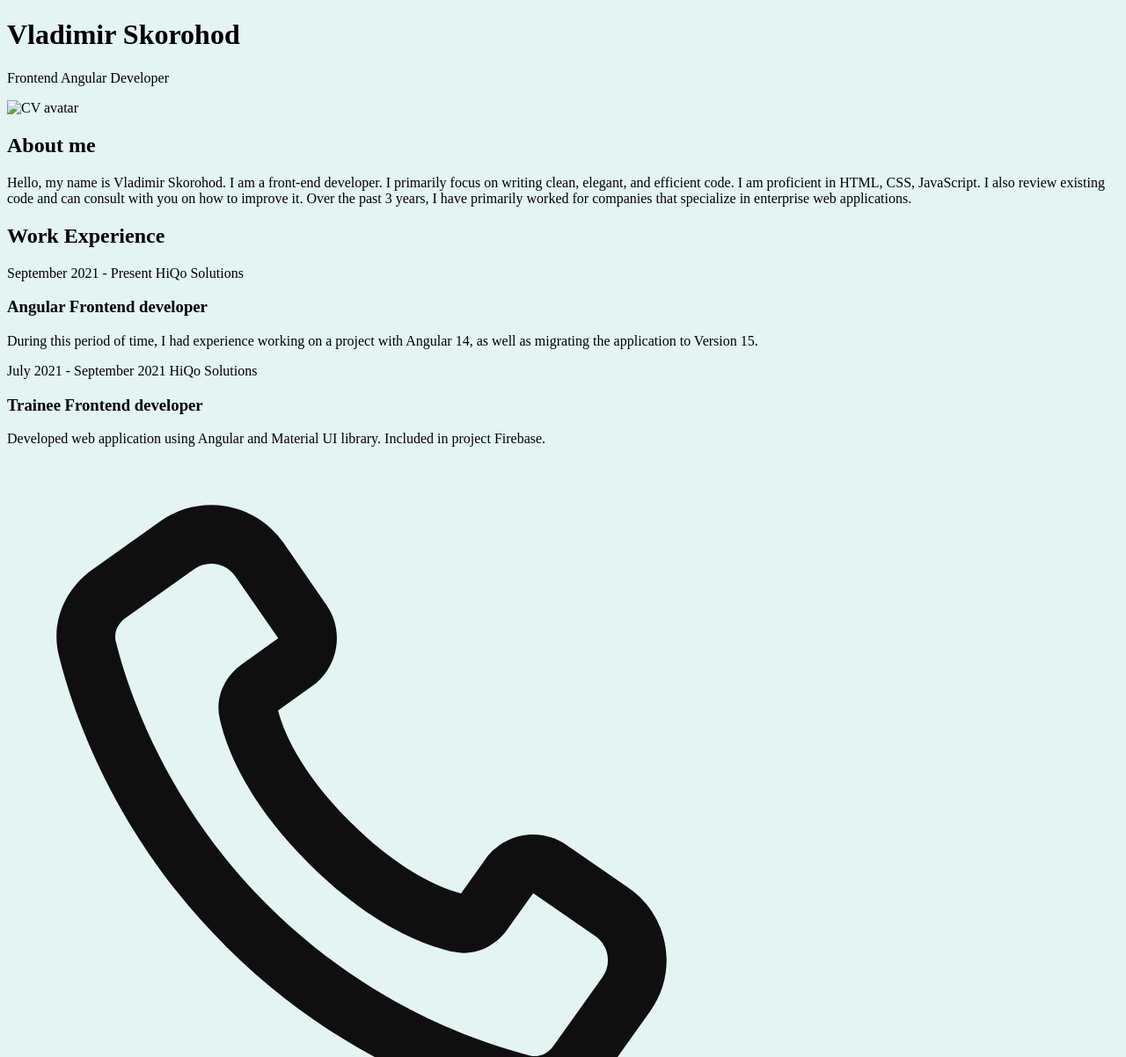
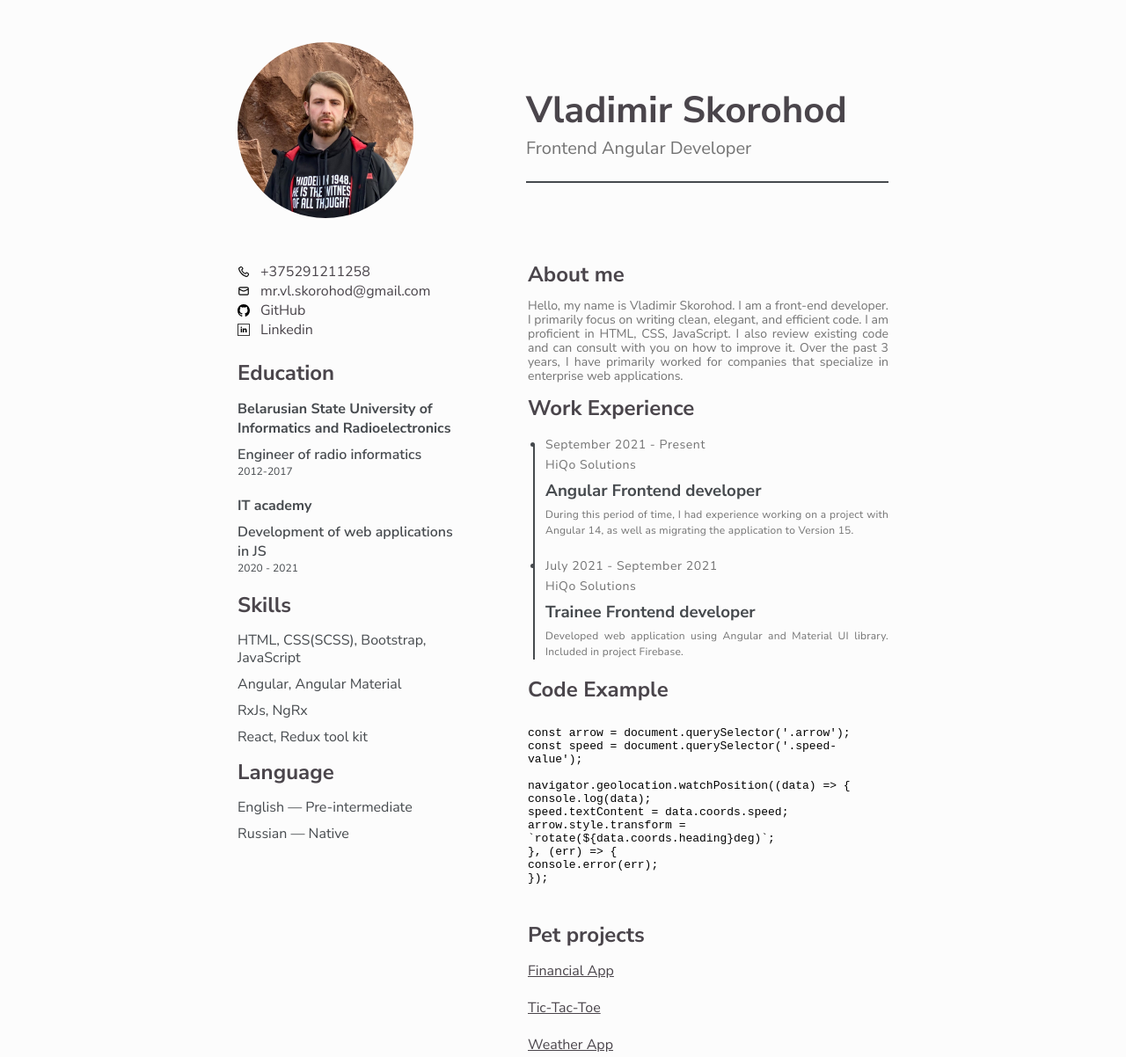
Before and after one commit to MrSkorohod/rsschool-cv, a plain HTML site: page index.html in a window 1280 px wide. Shown: the top 1202 px of the page at 88% size. Drawn offline with Linux system fonts and the light colour scheme.

Commit message:
feat: add avatar and styles for cv template

```diff
--- a/index.html
+++ b/index.html
@@ -5,42 +5,21 @@
   <meta name="viewport" content="width=device-width, initial-scale=1.0">
   <title>Personal CV</title>
   <link rel="stylesheet" type="text/css" href="styles/styles.css">
+  <link rel="preconnect" href="https://fonts.googleapis.com">
+  <link rel="preconnect" href="https://fonts.gstatic.com" crossorigin>
+  <link href="https://fonts.googleapis.com/css2?family=Nunito+Sans:ital,opsz,wght@0,6..12,200..1000;1,6..12,200..1000&display=swap" rel="stylesheet">
 </head>
 <body>
-  <header>
-    <h1>Vladimir Skorohod</h1>
-    <p>Frontend Angular Developer</p>
-    <img src="" alt="CV avatar">
-
+  <header class="main-header">
+    <div class="main-header-content">
+      <h1 class="main-header-title">Vladimir Skorohod</h1>
+      <p class="main-header-subtitle">Frontend Angular Developer</p>
+    </div>
+    <img src="images/content/avatar.jpg" alt="CV avatar">
   </header>
-  <section>
-    <header>
-      <h2>About me</h2>
-    </header>
-    <p>Hello, my name is Vladimir Skorohod. I am a front-end developer. I primarily focus on writing clean, elegant,
-      and efficient code. I am proficient in HTML, CSS, JavaScript. I also review existing code and can consult with
-      you on how to improve it. Over the past 3 years, I have primarily worked for companies that specialize in
-      enterprise web applications.</p>
-  </section>
-  <section>
-    <header>
-      <h2>Work Experience</h2>
-    </header>
-    <article>
-      <span>September 2021 - Present</span>
-      <span>HiQo Solutions</span>
-      <h3>Angular Frontend developer</h3>
-      <p>During this period of time, I had experience working on a project with Angular 14, as well as migrating the application to Version 15.</p>
-    </article>
-    <article>
-      <span>July 2021 - September 2021</span>
-      <span>HiQo Solutions</span>
-      <h3>Trainee Frontend developer</h3>
-      <p>Developed web application using Angular and Material UI library. Included in project Firebase.</p>
-    </article>
-  </section>
-  <aside>
-    <section>
+  <main class="cv-body">
+    <aside class="cv-aside">
+      <section class="contacts">
         <a href="tel:+375291211258">
           <img src="images/favicons/call.svg" alt="Phone image">
           +375291211258
@@ -58,30 +37,32 @@
           Linkedin
         </a>
       </section>
-    <section>
+      <section class="education">
         <header>
           <h2>Education</h2>
         </header>
-      <div>
-        <strong>Belarusian State University of Informatics and Radioelectronics</strong>
-        <span>Engineer of radio informatics</span>
-        <span>2012-2017</span>
-      </div>
-      <div>
-        <strong>IT academy</strong>
-        <span>Development of web applications in JS</span>
-        <span>2020 - 2021</span>
-      </div>
+        <ul>
+          <li>
+            <strong class="education-title">Belarusian State University of Informatics and Radioelectronics</strong>
+            <span class="education-name">Engineer of radio informatics</span>
+            <span class="education-time">2012-2017</span>
+          </li>
+          <li>
+            <strong class="education-title">IT academy</strong>
+            <span class="education-name">Development of web applications in JS</span>
+            <span class="education-time">2020 - 2021</span>
+          </li>
+        </ul>
       </section>
       <section>
         <header>
           <h2>Skills</h2>
         </header>
         <ul>
-        <li>HTML, CSS(SCSS), Bootstrap, JavaScript</li>
-        <li>Angular, Angular Material</li>
-        <li>RxJs, NgRx</li>
-        <li>React, Redux tool kit</li>
+          <li class="skill-item">HTML, CSS(SCSS), Bootstrap, JavaScript</li>
+          <li class="skill-item">Angular, Angular Material</li>
+          <li class="skill-item">RxJs, NgRx</li>
+          <li class="skill-item">React, Redux tool kit</li>
         </ul>
       </section>
       <section>
@@ -89,10 +70,77 @@
           <h2>Language</h2>
         </header>
         <ul>
-        <li>English &mdash; Pre-intermediate</li>
-        <li>Russian &mdash; Native</li>
+          <li class="language-item">English &mdash; Pre-intermediate</li>
+          <li class="language-item">Russian &mdash; Native</li>
         </ul>
       </section>
     </aside>
+    <article class="cv-article">
+      <section>
+        <header>
+          <h2>About me</h2>
+        </header>
+        <p class="about-text">Hello, my name is Vladimir Skorohod. I am a front-end developer. I primarily focus on writing clean, elegant,
+          and efficient code. I am proficient in HTML, CSS, JavaScript. I also review existing code and can consult with
+          you on how to improve it. Over the past 3 years, I have primarily worked for companies that specialize in
+          enterprise web applications.</p>
+      </section>
+      <section class="work-experience">
+        <header>
+          <h2>Work Experience</h2>
+        </header>
+
+        <ul class="work-experience-list">
+          <li>
+            <span class="work-experience-time">September 2021 - Present</span>
+            <span class="work-experience-company">HiQo Solutions</span>
+            <h3 class="work-experience-title">Angular Frontend developer</h3>
+            <p class="work-experience-text">During this period of time, I had experience working on a project with Angular 14, as well as migrating the application to Version 15.</p>
+          </li>
+          <li>
+            <span class="work-experience-time">July 2021 - September 2021</span>
+            <span class="work-experience-company">HiQo Solutions</span>
+            <h3 class="work-experience-title">Trainee Frontend developer</h3>
+            <p class="work-experience-text">Developed web application using Angular and Material UI library. Included in project Firebase.</p>
+          </li>
+        </ul>
+      </section>
+      <section class="code-example">
+        <header>
+          <h2>Code Example</h2>
+        </header>
+          <pre>
+            <code>
+              const arrow = document.querySelector('.arrow');
+              const speed = document.querySelector('.speed-value');
+
+              navigator.geolocation.watchPosition((data) =&gt; {
+                console.log(data);
+                speed.textContent = data.coords.speed;
+                arrow.style.transform = `rotate(${data.coords.heading}deg)`;
+              }, (err) =&gt; {
+                console.error(err);
+              });
+            </code>
+          </pre>
+      </section>
+      <section>
+        <header>
+          <h2>Pet projects</h2>
+        </header>
+        <ul>
+          <li>
+            <a href="https://github.com/MrSkorohod/Financial-app">Financial App</a>
+          </li>
+          <li>
+            <a href="https://github.com/MrSkorohod/Tic-Tac-Toe">Tic-Tac-Toe</a>
+          </li>
+          <li>
+            <a href="https://github.com/MrSkorohod/weather_app">Weather App</a>
+          </li>
+        </ul>
+      </section>
+    </article>
+  </main>
 </body>
 </html>
--- a/styles/styles.css
+++ b/styles/styles.css
@@ -1,3 +1,199 @@
 body {
-  background-color: #e3f4f2;
+  max-width: 740px;
+  margin: 48px auto;
+
+  font-family: "Nunito Sans", sans-serif;
+
+  background-color: #fcfcfc;
 }
+
+h1,
+h2,
+a {
+  color: rgb(74, 69, 75);
+}
+
+h2 {
+  margin: 0;
+
+  font-weight: 700;
+  font-size: 24px;
+  line-height: 28px;
+}
+
+ul {
+  list-style: none;
+  padding: 0;
+}
+
+ul li {
+  margin-bottom: 20px;
+}
+
+strong {
+  color: rgb(70, 74, 78);
+}
+
+.main-header {
+  display: flex;
+  flex-direction: row-reverse;
+  align-items: center;
+  margin-bottom: 50px;
+}
+
+.main-header-content {
+  width: 100%;
+  margin-left: 128px;
+}
+
+.main-header-title {
+  margin-bottom: 0;
+
+  font-weight: 700;
+  font-size: 42px;
+  line-height: 60px;
+}
+
+.main-header-subtitle {
+  margin-top: 0;
+  padding-bottom: 24px;
+
+  font-size: 20px;
+  font-weight: 400;
+  line-height: 26px;
+
+  color: rgb(115, 115, 115);
+  border-bottom: 2px solid rgb(70, 74, 78);
+}
+
+.main-header img{
+  max-width: 200px;
+
+  border-radius: 50%;
+}
+
+.cv-body {
+  display: flex;
+  column-gap: 84px;
+}
+
+.cv-aside {
+  width: 42%;
+}
+
+.cv-article {
+  width: 70%
+}
+
+.contacts {
+  display: flex;
+  flex-direction: column;
+
+  margin-bottom: 24px;
+}
+
+.contacts a {
+  display: inline-flex;
+  max-width: 78px;
+
+  text-decoration: none;
+}
+
+.contacts img {
+  max-width: 14px;
+  padding-right: 12px;
+}
+
+.education-title {
+  display: block;
+  padding-bottom: 8px;
+}
+
+.education-name {
+  font-weight: 600;
+  font-size: 16px;
+
+  color: rgb(70, 74, 78);
+}
+
+.education-time {
+  display: block;
+
+  font-weight: 400;
+  font-size: 12px;
+  line-height: 16px;
+
+  color: rgb(70, 74, 78);
+}
+
+.skill-item,
+.language-item {
+  margin-bottom: 10px;
+
+  font-weight: 400;
+  font-size: 16px;
+  line-height: 20px;
+
+  color: rgb(70, 74, 78);
+}
+
+.about-text {
+  font-weight: 400;
+  font-size: 14px;
+  line-height: 16px;
+
+  text-align: justify;
+  color: rgb(115, 115, 115);
+}
+
+.work-experience {
+  position: relative;
+}
+
+.work-experience-list {
+  margin-left: 20px;
+
+  list-style-type: disc;
+  color: rgb(70, 74, 78);
+}
+
+.work-experience-list::before {
+  content: '';
+  position: absolute;
+  width: 2px;
+  top: 55px;
+  bottom: 0;
+  left: 6px;
+  background-color: rgb(70, 74, 78);
+}
+
+.work-experience-time,
+.work-experience-company {
+  display: block;
+
+  font-size: 14px;
+  letter-spacing: 0.6px;
+  line-height: 23px;
+
+  color: rgb(115, 115, 115)
+}
+
+.work-experience-title {
+  margin: 5px 0px;
+}
+
+.work-experience-text {
+  margin: 0px;
+
+  font-weight: 400;
+  font-size: 12px;
+  letter-spacing: 0.24px;
+  line-height: 18px;
+
+  text-align: justify;
+  color: rgb(115, 115, 115);
+}
+
+.code-example code {
+  white-space: pre-line;
+}
```
Also changed, not shown: images/content/avatar.jpg (added). Lines whose indentation alone changed are shown as unchanged.
